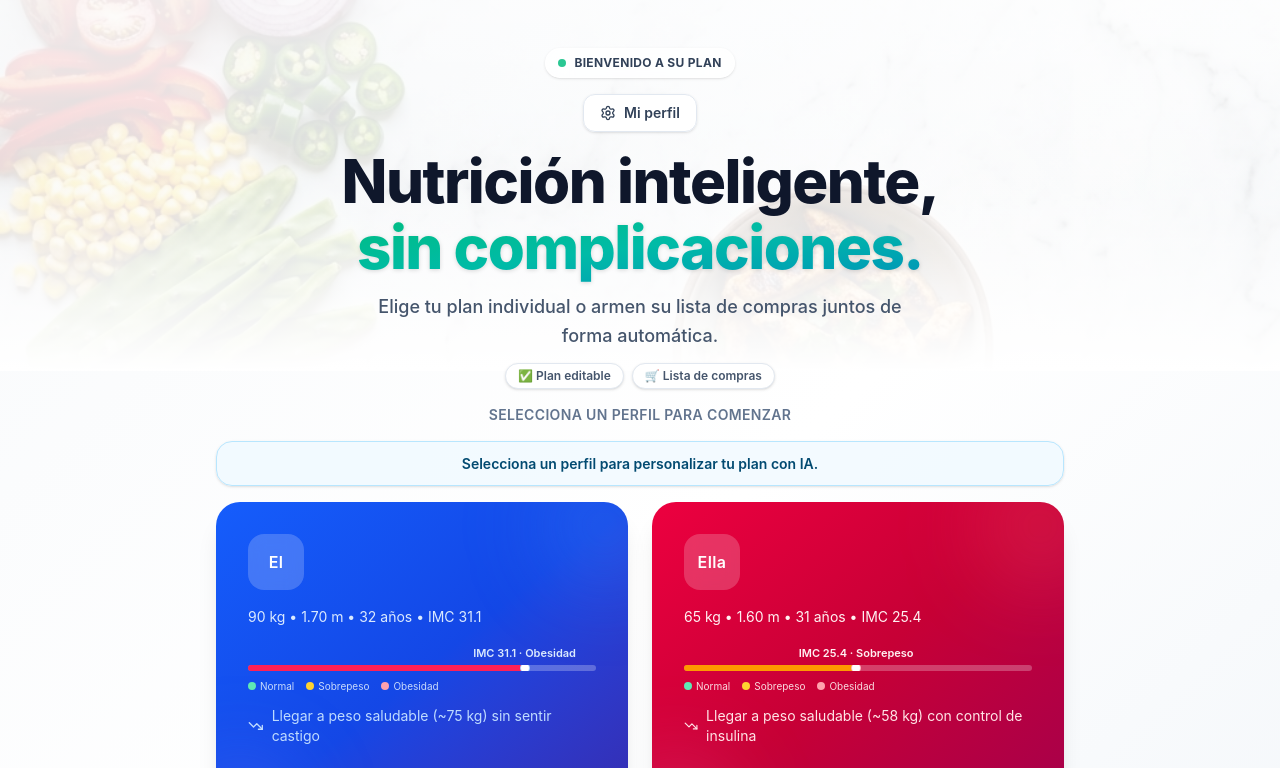
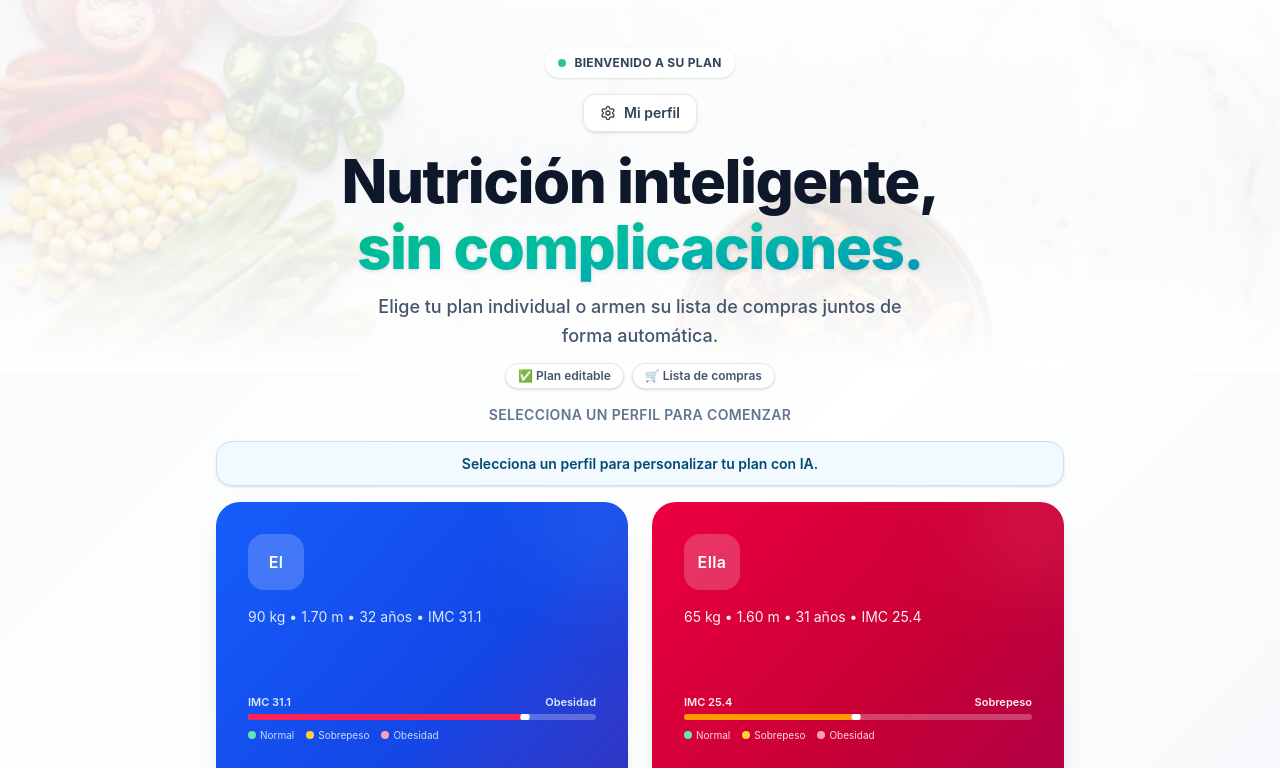
Before and after one commit to VtorErick/PlanNutricional, a React (Vite) app: page / in a window 1280 px wide. Shown: the top 768 px of the page. Built offline with nearby package versions, Linux system fonts and the light colour scheme.

Commit message:
Alinear bloques de IMC y meta entre tarjetas de perfiles

```diff
--- a/src/App.tsx
+++ b/src/App.tsx
@@ -276,8 +276,7 @@ export default function App() {
       ? { label: 'Sobrepeso', color: 'bg-amber-500', pct: 70 }
       : { label: 'Obesidad', color: 'bg-rose-500', pct: 90 };
 
-    const labelAlign = markerPct >= 82 ? 'right' : markerPct <= 18 ? 'left' : 'center';
-    return { imc, ...status, pct: markerPct, labelAlign };
+    return { imc, ...status, pct: markerPct };
   };
 
   const formatProfileForCard = (perfilText: string) => {
@@ -1129,22 +1128,12 @@ export default function App() {
                 <div className="w-12 h-12 sm:w-14 sm:h-14 rounded-2xl bg-white/20 backdrop-blur flex items-center justify-center mb-4">
                   <span className="text-sm sm:text-base font-semibold tracking-wide text-white">El</span>
                 </div>
-                <p className="text-blue-100 text-sm mb-4 leading-relaxed">{formatProfileForCard(perfilesData.vo.perfil)}</p>
+                <p className="text-blue-100 text-sm mb-4 leading-relaxed min-h-[72px]">{formatProfileForCard(perfilesData.vo.perfil)}</p>
                 {voImcData && (
-                  <div className="mb-3">
-                    <div className="relative h-4 mb-1">
-                      <span
-                        className={`absolute text-[11px] text-blue-100 font-semibold whitespace-nowrap ${
-                          voImcData.labelAlign === 'right'
-                            ? '-translate-x-full'
-                            : voImcData.labelAlign === 'left'
-                            ? 'translate-x-0'
-                            : '-translate-x-1/2'
-                        }`}
-                        style={{ left: `${voImcData.pct}%` }}
-                      >
-                        IMC {voImcData.imc} · {voImcData.label}
-                      </span>
+                  <div className="mb-3 min-h-[70px]">
+                    <div className="h-4 mb-1 flex items-center justify-between text-[11px] text-blue-100 font-semibold">
+                      <span>IMC {voImcData.imc}</span>
+                      <span>{voImcData.label}</span>
                     </div>
                     <div className="relative h-1.5 rounded-full bg-white/25 overflow-hidden">
                       <div
@@ -1163,7 +1152,7 @@ export default function App() {
                     </div>
                   </div>
                 )}
-                <div className="flex items-center gap-2 text-blue-200 text-xs sm:text-sm mt-auto mb-2">
+                <div className="flex items-start gap-2 text-blue-200 text-xs sm:text-sm mt-auto mb-2 min-h-[88px]">
                   <TrendingDown className="w-4 h-4" /><span>{perfilesData.vo.meta}</span>
                 </div>
                 <button
@@ -1198,22 +1187,12 @@ export default function App() {
                 <div className="w-12 h-12 sm:w-14 sm:h-14 rounded-2xl bg-white/20 backdrop-blur flex items-center justify-center mb-4">
                   <span className="text-sm sm:text-base font-semibold tracking-wide text-white">Ella</span>
                 </div>
-                <p className="text-rose-50 text-sm mb-4 leading-relaxed">{formatProfileForCard(perfilesData.va.perfil)}</p>
+                <p className="text-rose-50 text-sm mb-4 leading-relaxed min-h-[72px]">{formatProfileForCard(perfilesData.va.perfil)}</p>
                 {vaImcData && (
-                  <div className="mb-3">
-                    <div className="relative h-4 mb-1">
-                      <span
-                        className={`absolute text-[11px] text-rose-50 font-semibold whitespace-nowrap ${
-                          vaImcData.labelAlign === 'right'
-                            ? '-translate-x-full'
-                            : vaImcData.labelAlign === 'left'
-                            ? 'translate-x-0'
-                            : '-translate-x-1/2'
-                        }`}
-                        style={{ left: `${vaImcData.pct}%` }}
-                      >
-                        IMC {vaImcData.imc} · {vaImcData.label}
-                      </span>
+                  <div className="mb-3 min-h-[70px]">
+                    <div className="h-4 mb-1 flex items-center justify-between text-[11px] text-rose-50 font-semibold">
+                      <span>IMC {vaImcData.imc}</span>
+                      <span>{vaImcData.label}</span>
                     </div>
                     <div className="relative h-1.5 rounded-full bg-white/25 overflow-hidden">
                       <div
@@ -1232,7 +1211,7 @@ export default function App() {
                     </div>
                   </div>
                 )}
-                <div className="flex items-center gap-2 text-rose-100 text-xs sm:text-sm mt-auto mb-2">
+                <div className="flex items-start gap-2 text-rose-100 text-xs sm:text-sm mt-auto mb-2 min-h-[88px]">
                   <TrendingDown className="w-4 h-4" /><span>{perfilesData.va.meta}</span>
                 </div>
                 <button
```
